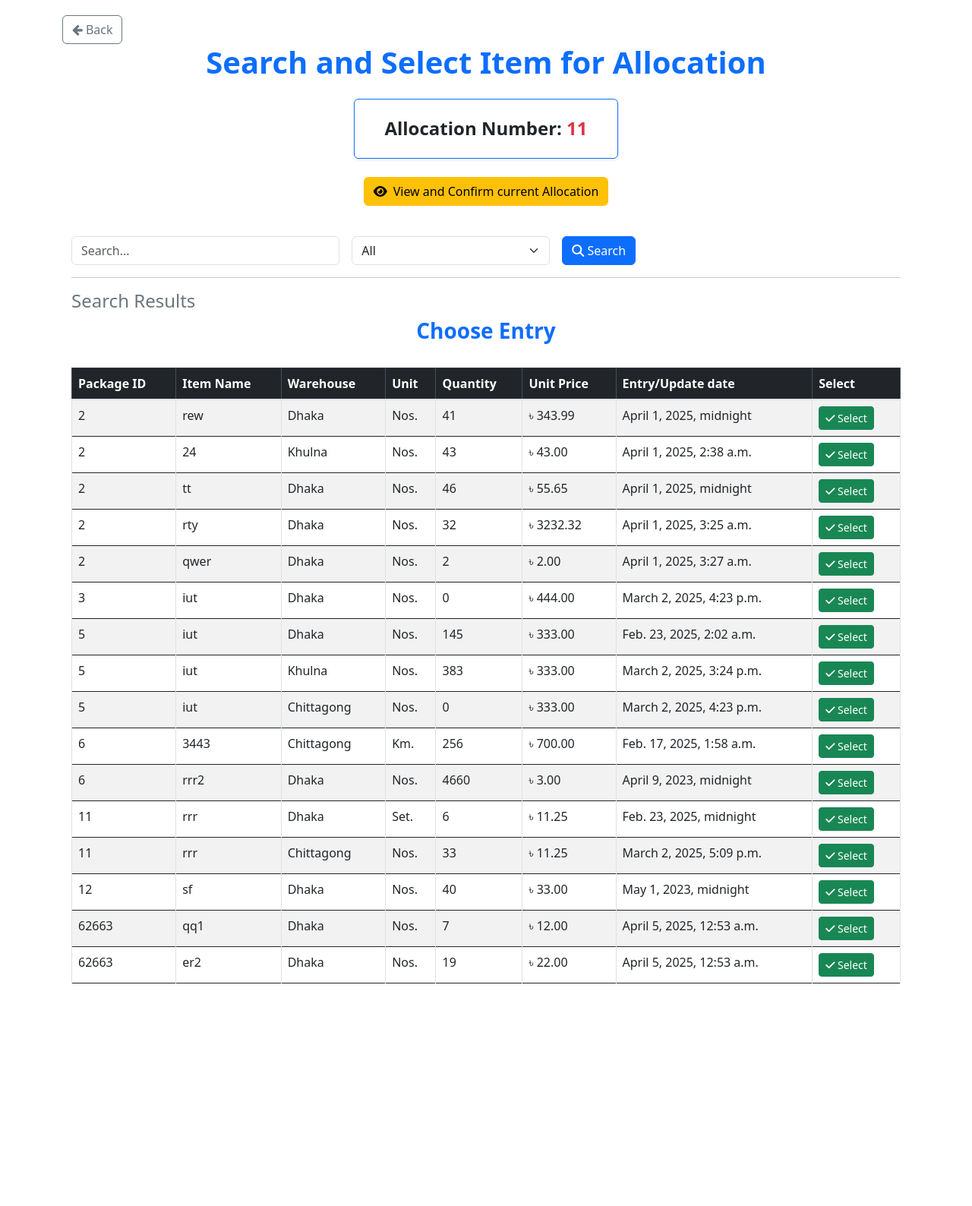
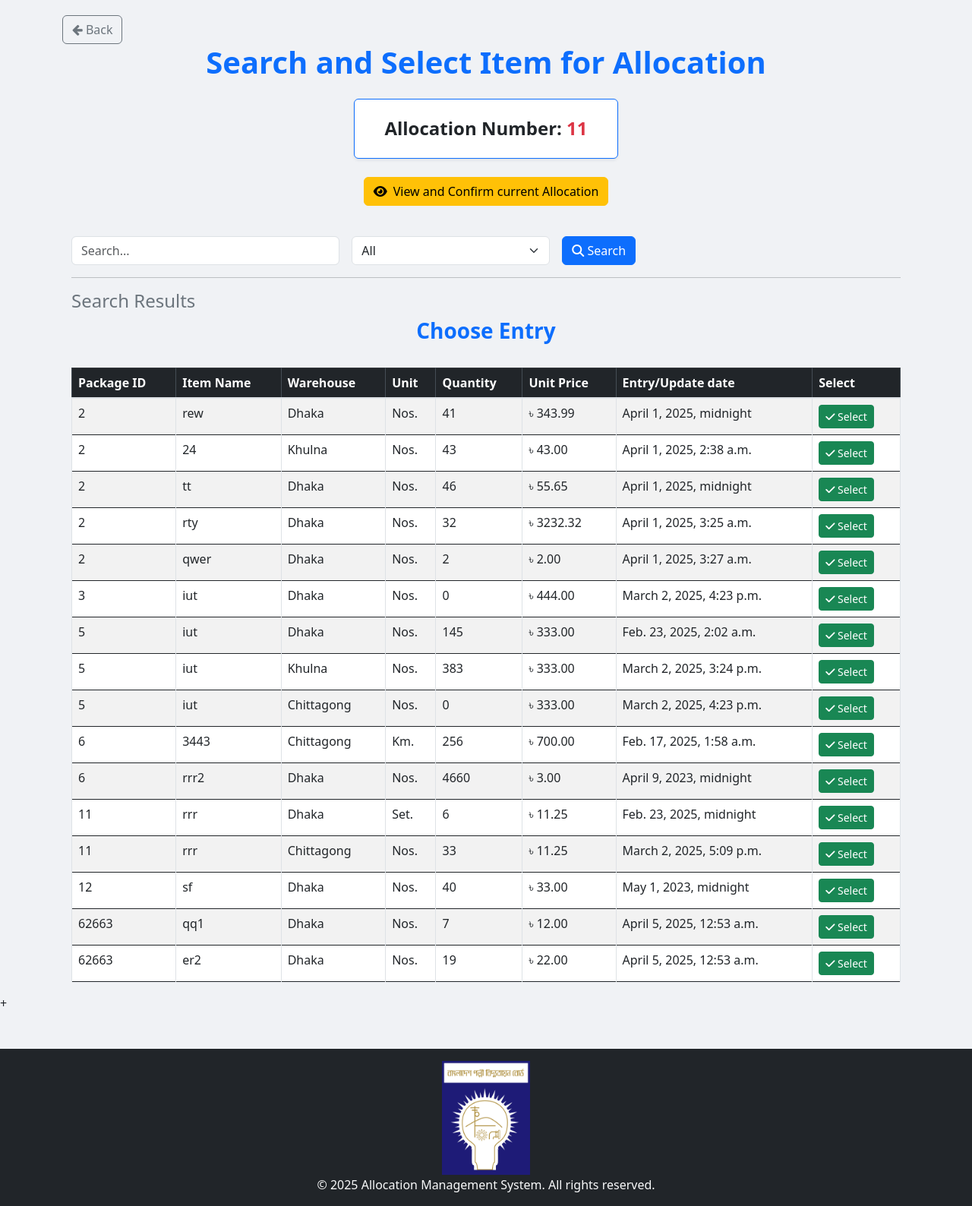
Before and after one commit to Rafid41/Allocation-Management, a Django app: page /allocation/Search_and_Select/16/ in a window 1280 px wide. Shown: the part 56-1644 px from the top of the page at 76% size. Before the commit the page ends 1351 px from the top, so only its background shows below. Run offline with Django 5.2, Linux system fonts and the light colour scheme; a user stored in the database is signed in; data comes from the database, SQL or seed files in the repository; both versions use the stored data as it was after the commit; some libraries are stand-ins or nearby versions.

Commit message:
design upgrade, footer

```diff
--- a/templates/base.html
+++ b/templates/base.html
@@ -1,4 +1,7 @@
-<!DOCTYPE html>
+{% load static %}
+{% load tz %}
+
+
 <html lang="en">
     <head>
         <meta charset="UTF-8" />
@@ -67,7 +70,7 @@
 
         {% block css_block %} {% endblock %}
     </head>
-    <body>
+    <body style="background-color: #f0f2f5;">
         {% include "partials/navbar.html" %}
 
 
@@ -79,7 +82,17 @@
         <script src="https://ajax.googleapis.com/ajax/libs/jquery/3.7.1/jquery.min.js"></script>
         <script src="https://code.jquery.com/ui/1.12.1/jquery-ui.js"></script>
 
-        <script src="https://cdn.jsdelivr.net/npm/flatpickr"></script>
+        <script src="https://cdn.jsdelivr.net/npm/flatpickr"></script>  +
+
+
+        <footer class="bg-dark text-light mt-5 py-3">
+    <div class="container text-center">
+        <img src="{% static 'logo/BREB_Logo.svg.png' %}" alt="Logo" style="height: 150px; margin-bottom: 1px;">
+        <p class="mb-0">© {% now "Y" %} Allocation Management System. All rights reserved.</p>
+    </div>
+</footer>
+
+
     </body>
 
 </html>
```
Also changed, not shown: db.sqlite3.
